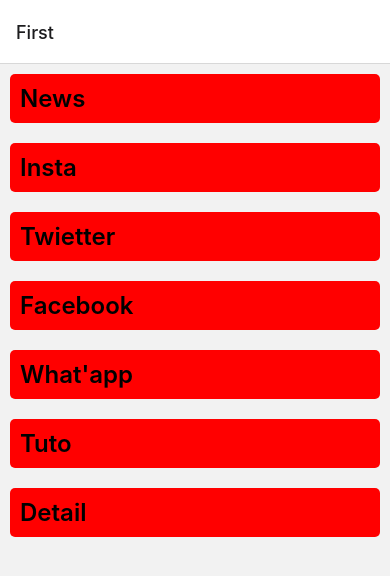
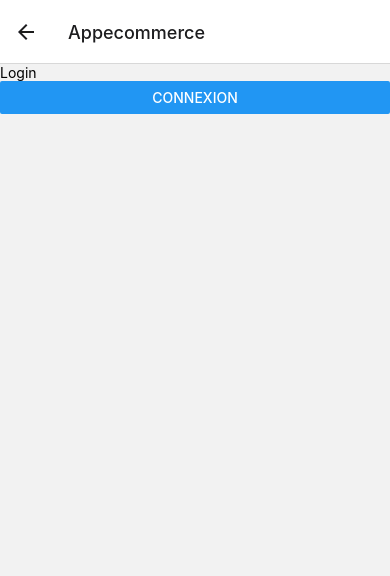
Before and after one commit to Lilycoeur972/Books, a React Native app: screen /Appecommerce in a window 390 px wide. Shown: the top 576 px of the page. Built offline with nearby package versions, Linux system fonts and the light colour scheme.

Commit message:
e-comerce

```diff
--- a/Allapps/Insta/index.js
+++ b/Allapps/Insta/index.js
@@ -1,10 +1,15 @@
-import { StyleSheet, Text, View } from 'react-native'
-import React from 'react'
+import { StyleSheet, Text, View } from 'react-native';
+import React, { useReducer } from 'react';
+
+import {useSelector} from'react-redux';
 
 const Insta = () => {
+  //Création de la constance de connextion login.
+   const {login }= useSelector(state=>state)
   return (
     <View>
-      <Text>Insta</Text>
+      {login?<Text>Tu es connecté!</Text>:
+             <Text> Tu n'es pas connecté!</Text>}
     </View>
   )
 }
--- a/App.js
+++ b/App.js
@@ -1,12 +1,19 @@
-import { StyleSheet, Text, View } from 'react-native'
-import React from 'react'
-import { NavigationContainer } from '@react-navigation/native';
-import { createNativeStackNavigator } from '@react-navigation/native-stack';
+import {StyleSheet, Text, View} from 'react-native';
+import React from 'react';
+import {NavigationContainer} from '@react-navigation/native';
+import {createNativeStackNavigator} from '@react-navigation/native-stack';
 import FirstScreen from './Allapps/First';
 import AppNewScreen from './Allapps/AppNews';
 import Insta from './Allapps/Insta';
 import Tuto from './Allapps/TutoFlatList';
+
+import ecommerce from './ecommerce';
 //importation du fournisseur store.
+import store from './redux/store';
+
+//Importation du providers: acces aux données.
+import {Provider} from 'react-redux';
+
 
 
 /* Importation de DetailScren.
@@ -17,25 +24,32 @@
 
 const App = () => {
   return (
+    <Provider store={store}>
 
-    /* Création de la Navigation Container.*/
+      {/* Création de la Navigation Container.*/}
+
       <NavigationContainer>
         <Stack.Navigator>
           <Stack.Screen name="First" component={FirstScreen} />
 
-        {/* je traite les vues de mon appscreen.*/ }
-        <Stack.Screen name="NewsApp" component={AppNewScreen}/>
+          {/* je traite les vues de mon appscreen.*/}
+          <Stack.Screen name="NewsApp" component={AppNewScreen} />
+
           {/* Création de la
-        <Stack.Screen name="DetailScreen" component={DetailScreen}/>*/ }
-        <Stack.Screen name="Insta" component={Insta}/>
-        <Stack.Screen name="AppTuto" component={Tuto}/>
 
+        <Stack.Screen name="DetailScreen" component={DetailScreen}/>*/}
+          <Stack.Screen name="AppInsta" component={Insta} />
+          <Stack.Screen name="AppTuto" component={Tuto} />
 
+          {/* E-commerce app Screen*/ }
+          <Stack.Screen name="Appecommerce" component={ecommerce}/>
         </Stack.Navigator>
+
       </NavigationContainer>
-  )
-}
+    </Provider>
+  );
+};
 
-export default App
+export default App;
 
-const styles = StyleSheet.create({})
+const styles = StyleSheet.create({});
--- a/datas/fisrt.js
+++ b/datas/fisrt.js
@@ -31,5 +31,9 @@
   titre: "Detail",
   nomApp:"Detail"
 },
+{ id: 7,
+  titre: "ecommerce",
+  nomApp:"Appecommerce"
+},
 
  ];
--- /dev/null
+++ b/ecommerce/Public/Connexion.js
@@ -0,0 +1,29 @@
+import { StyleSheet, View, Text,Button } from 'react-native';
+import React from 'react';
+import {useDispatch} from'react-redux';
+
+import{editLogin} from '../../redux/action';
+
+const Connexion = () => {
+  // Création de la constance dispatch. distribuer l'information.
+  const dispatch =useDispatch();
+
+  // Création de la constance pressConnexion.
+  const pressConnexion=()=>{
+    dispatch(editLogin(true))
+     console.log("connexion")
+  }
+
+
+  return (
+    <View>
+      <Text>Login</Text>
+      {/*Création du bouton de connexion. */}
+      <Button onPress={pressConnexion} title='Connexion'/>
+
+
+    </View>
+  )
+}
+
+export default Connexion
--- /dev/null
+++ b/ecommerce/index.js
@@ -0,0 +1,29 @@
+import { View, Text } from 'react-native';
+import React from 'react';
+
+
+import Connexion from './Public/Connexion';
+import Private from'./Private';
+import {useSelector} from 'react-redux';
+
+const Index= () => {
+
+
+
+    //Récupération de la variable qui est dans le state.
+
+     const {login}= useSelector(state=>state)
+
+  return (
+  //Affichage de la connexion: si le login est faux allé dans private.
+    <View>
+
+      {!login? <Connexion/>:
+      <Private/>}
+
+
+    </View>
+  )
+}
+
+export default Index
--- /dev/null
+++ b/ecommerce/private/index.js
@@ -0,0 +1,32 @@
+import { StyleSheet, Text, View,Button} from 'react-native'
+import React from 'react';
+import {useDispatch} from'react-redux';
+
+import{editLogin} from '../../redux/action';
+
+
+const Private = () => {
+  // Création de la constance dispatch. distribuer l'information.
+  const dispatch =useDispatch();
+
+  // Création de la constance pressDeconnexion.
+  const pressDeconnexion=()=>{
+    dispatch(editLogin(false))
+    console.log("deconnexion")
+  }
+  return (
+    <View>
+
+      <Text>Deconnexion</Text>
+      <Button
+      onPress={pressDeconnexion}
+      title='Deconnexion'
+      color={"red"}
+      />
+    </View>
+  )
+}
+
+export default Private
+
+const styles = StyleSheet.create({})
--- a/package.json
+++ b/package.json
@@ -19,6 +19,7 @@
     "react-native-gesture-handler": "^2.5.0",
     "react-native-safe-area-context": "^4.3.3",
     "react-native-screens": "^3.16.0",
+    "react-redux": "^8.0.2",
     "redux-logger": "^3.0.6",
     "redux-persist": "^6.0.0",
     "redux-saga": "^1.2.1"
```
Also changed, not shown: ecommerce/Public/index.js (added), 2 other files (tests, documents, lock files or other folders). Lines whose indentation alone changed are shown as unchanged.
